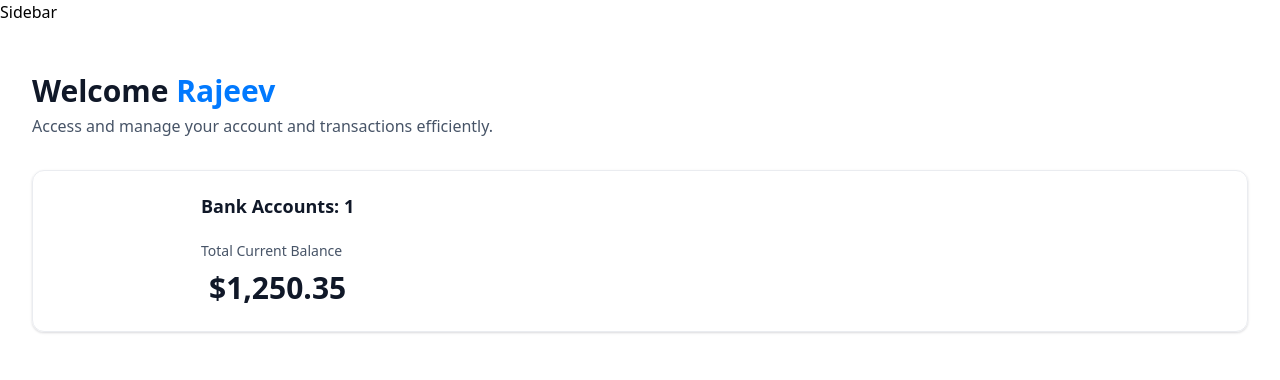
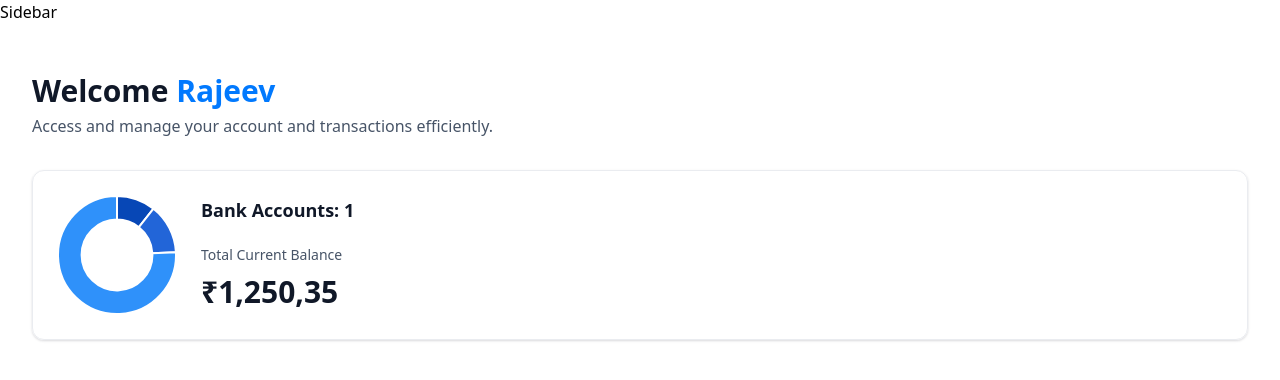
Before and after one commit to rajerv-123/Banking_App, a Next.js app in the folder banking_app/: page / in a window 1280 px wide. Shown: the top 380 px of the page. Built offline with nearby package versions, Linux system fonts and the light colour scheme.

Commit message:
added counter amount with animated affect using react-countup and also added chart using chart 2 js pkg

```diff
--- /dev/null
+++ b/banking_app/app/components/DoughnutChart.tsx
@@ -0,0 +1,34 @@
+"use client";
+import React from "react";
+import { Chart as ChartJS, ArcElement, Tooltip, Legend } from "chart.js";
+import { Doughnut } from "react-chartjs-2";
+
+ChartJS.register(ArcElement, Tooltip, Legend);
+
+const DoughnutChart = ({ accounts }: DoughnutChartProps) => {
+  const data = {
+    datasets: [
+      {
+        label: "Banks",
+        data: [1200, 1540, 8570],
+        backgroundColor: ["#0747b6", "#2265d8", "#2f91fa"],
+      },
+    ],
+    labels: ["Bank 1", "Bank 2 ", "Bank 3"],
+  };
+  return (
+    <Doughnut
+      data={data}
+      options={{
+        cutout: "60%",
+        plugins: {
+          legend: {
+            display: false,
+          },
+        },
+      }}
+    />
+  );
+};
+
+export default DoughnutChart;
--- a/banking_app/app/components/TotalBalanceBox.tsx
+++ b/banking_app/app/components/TotalBalanceBox.tsx
@@ -1,6 +1,6 @@
 import React from "react";
-import { formatAmount } from "../lib/utils";
-
+import AnimatedCounter from "./animatedCounter";
+import DoughnutChart from "./DoughnutChart";
 function TotalBalanceBox({
   accounts = [],
   totalBanks,
@@ -8,14 +8,18 @@
 }: TotalBalanceBoxProps) {
   return (
     <section className="total-balance">
-      <div className="total-balance-chart">{/*DoughnutChart*/}</div>
+      <div className="total-balance-chart">
+        <DoughnutChart accounts={accounts}/>
+        </div>
       <div className="flex flex-col gap-6">
-        <h2 className="header-2">Bank Accounts: {totalBanks}</h2>
+        <h2 className="header-2">
+            Bank Accounts: {totalBanks}
+        </h2>
         <div className="flex flex-col gap-2">
           <p className="total-balance-label">Total Current Balance</p>
-          <p className="total-balance-amount flex-center">
-            {formatAmount(totalCurrentBalance)}
-          </p>
+          <div className="total-balance-amount flex-center gap-2">
+            <AnimatedCounter amount={totalCurrentBalance} />
+          </div>
         </div>
       </div>
     </section>
--- /dev/null
+++ b/banking_app/app/components/animatedCounter.tsx
@@ -0,0 +1,12 @@
+"use client";
+import CountUp from "react-countup";
+
+const AnimatedCounter = ({ amount }: { amount: number }) => {
+  return (
+    <div className="w-full">
+      <CountUp decimals={2} decimal="," prefix="₹" end={amount} />
+    </div>
+  );
+};
+
+export default AnimatedCounter;
--- a/banking_app/package.json
+++ b/banking_app/package.json
@@ -9,12 +9,14 @@
     "lint": "next lint"
   },
   "dependencies": {
+    "chart.js": "^4.4.7",
     "class-variance-authority": "^0.7.1",
     "clsx": "^2.1.1",
     "lucide-react": "^0.468.0",
     "next": "14.2.16",
     "query-string": "^9.1.1",
     "react": "^18",
+    "react-chartjs-2": "^5.2.0",
     "react-countup": "^6.5.3",
     "react-dom": "^18",
     "tailwind-merge": "^2.5.5",
```
Also changed, not shown: 1 other file (tests, documents, lock files or other folders).
